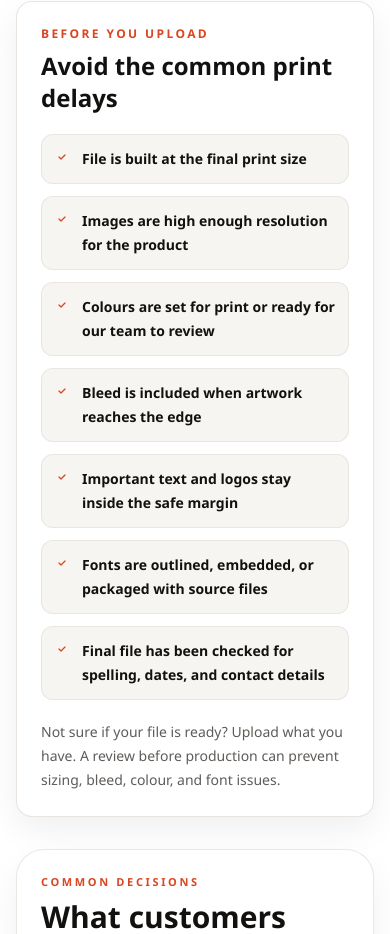
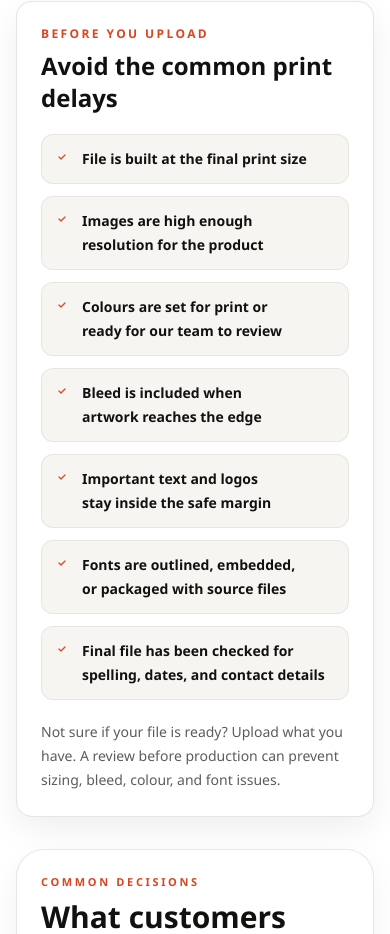
Before and after one commit to Achchuthan2006/printme-design-website, a Next.js app: page /products/business-cards in a window 390 px wide. Shown: the part 7457-8391 px from the top of the page. Built offline with nearby package versions, Linux system fonts and the light colour scheme; no server answers.

Commit message:
Fix quote page responsive upload checklist layout

```diff
--- a/components/forms/quote-request-form.tsx
+++ b/components/forms/quote-request-form.tsx
@@ -218,7 +218,7 @@ export function QuoteRequestForm({ initialService = "" }: { initialService?: str
           />
         </Field>
 
-        <div className="grid gap-5 lg:grid-cols-[1fr_0.85fr]">
+        <div className="grid gap-5 xl:grid-cols-[minmax(0,1fr)_minmax(320px,0.85fr)]">
           <ArtworkUploadZone
             context={{ scope: "quote", productSlug: form.serviceNeeded || undefined, relatedLabel: "Quote request" }}
             title="Upload artwork for a more accurate quote"
--- a/components/upload/print-ready-checklist.tsx
+++ b/components/upload/print-ready-checklist.tsx
@@ -12,11 +12,11 @@ export function PrintReadyChecklist({ compact = false, className }: PrintReadyCh
     <section className={cn("rounded-2xl border border-line/90 bg-white p-6 shadow-soft", className)}>
       <p className="text-xs font-black uppercase tracking-[0.2em] text-brand">Before you upload</p>
       <h2 className="mt-2 text-2xl font-black text-ink">Avoid the common print delays</h2>
-      <div className={cn("mt-5 grid gap-3", compact ? "sm:grid-cols-2" : "md:grid-cols-2")}>
+      <div className={cn("mt-5 grid gap-3", compact ? "xl:grid-cols-2" : "md:grid-cols-2")}>
         {printReadyChecklist.map((item) => (
-          <div key={item} className="flex gap-3 rounded-xl border border-line/80 bg-canvas p-3">
+          <div key={item} className="flex items-start gap-3 rounded-xl border border-line/80 bg-canvas p-3">
             <Icon name="check" className="mt-0.5 h-4 w-4 shrink-0 text-brand" />
-            <p className="text-sm font-bold leading-6 text-ink">{item}</p>
+            <p className="text-sm font-bold leading-6 text-ink text-balance">{item}</p>
           </div>
         ))}
       </div>
```
